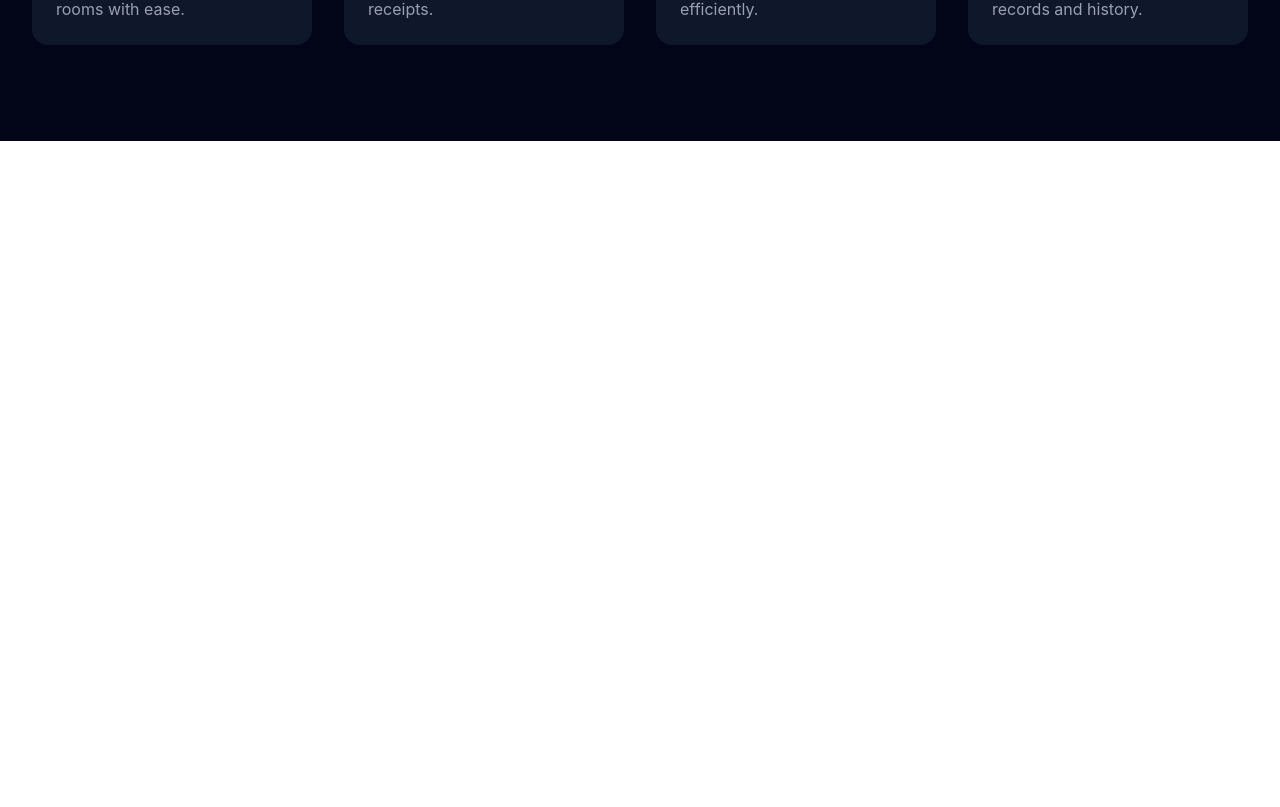
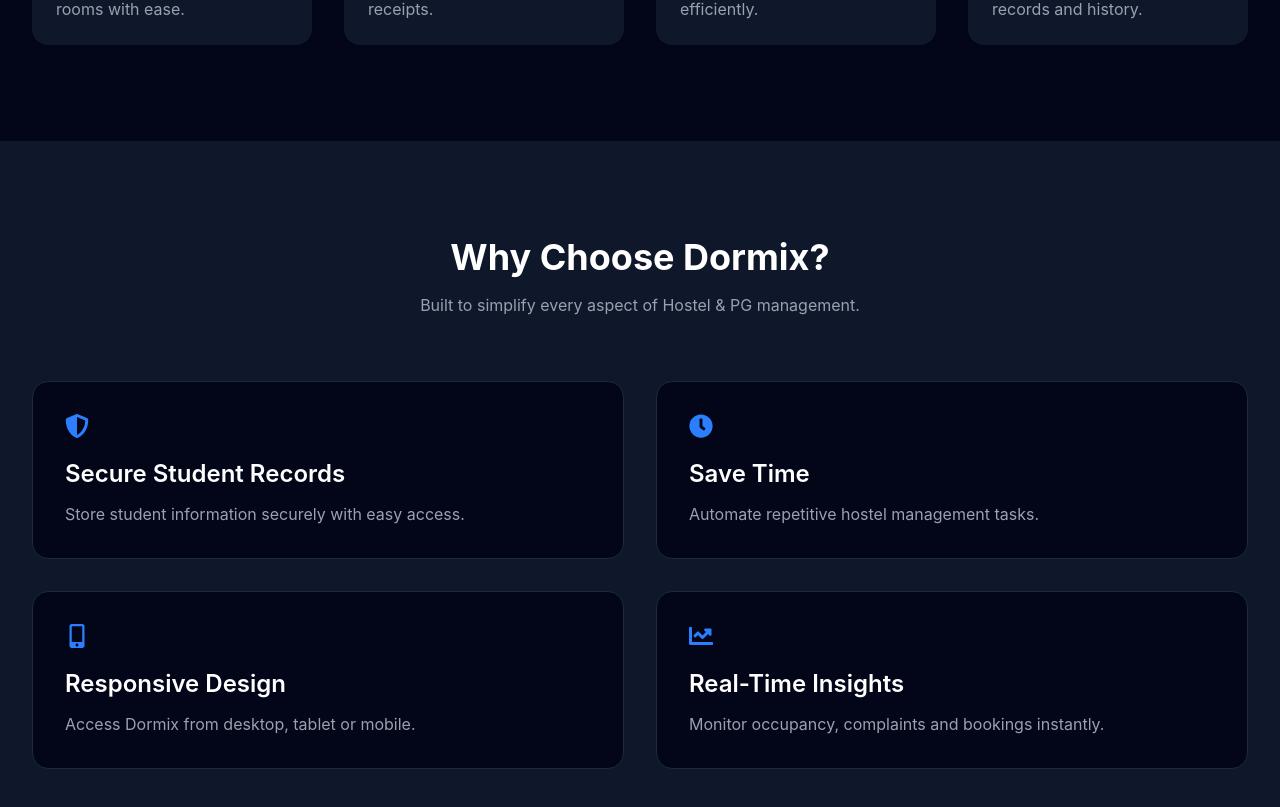
Before and after one commit to Manvi-Sinha/dormix, a React (Vite) app: page / in a window 1280 px wide. Shown: the part 1063-1870 px from the top of the page. Before the commit the page ends 1204 px from the top, so only its background shows below. Built offline with nearby package versions, Linux system fonts and the light colour scheme.

Commit message:
Add why choose section

```diff
--- /dev/null
+++ b/src/components/WhyChoose.jsx
@@ -0,0 +1,72 @@
+import {
+  FaShieldAlt,
+  FaClock,
+  FaMobileAlt,
+  FaChartLine,
+} from "react-icons/fa";
+
+function WhyChoose() {
+  const features = [
+    {
+      icon: <FaShieldAlt className="text-blue-500 text-2xl" />,
+      title: "Secure Student Records",
+      desc: "Store student information securely with easy access.",
+    },
+    {
+      icon: <FaClock className="text-blue-500 text-2xl" />,
+      title: "Save Time",
+      desc: "Automate repetitive hostel management tasks.",
+    },
+    {
+      icon: <FaMobileAlt className="text-blue-500 text-2xl" />,
+      title: "Responsive Design",
+      desc: "Access Dormix from desktop, tablet or mobile.",
+    },
+    {
+      icon: <FaChartLine className="text-blue-500 text-2xl" />,
+      title: "Real-Time Insights",
+      desc: "Monitor occupancy, complaints and bookings instantly.",
+    },
+  ];
+
+  return (
+    <section className="bg-slate-900 text-white py-24">
+      <div className="max-w-7xl mx-auto px-8">
+
+        <div className="text-center">
+          <h2 className="text-4xl font-bold">
+            Why Choose Dormix?
+          </h2>
+
+          <p className="text-gray-400 mt-4">
+            Built to simplify every aspect of Hostel & PG management.
+          </p>
+        </div>
+
+        <div className="grid md:grid-cols-2 gap-8 mt-16">
+
+          {features.map((item) => (
+            <div
+              key={item.title}
+              className="bg-slate-950 p-8 rounded-2xl border border-slate-800 hover:border-blue-500 transition"
+            >
+              {item.icon}
+
+              <h3 className="text-2xl font-semibold mt-5">
+                {item.title}
+              </h3>
+
+              <p className="text-gray-400 mt-3">
+                {item.desc}
+              </p>
+            </div>
+          ))}
+
+        </div>
+
+      </div>
+    </section>
+  );
+}
+
+export default WhyChoose;
--- a/src/pages/Home.jsx
+++ b/src/pages/Home.jsx
@@ -1,6 +1,7 @@
 import Navbar from "../components/Navbar";
 import Hero from "../components/Hero";
 import Features from "../components/Features";
+import WhyChoose from "../components/WhyChoose";
 
 function Home() {
   return (
@@ -8,6 +9,7 @@
       <Navbar />
       <Hero />
       <Features />
+      <WhyChoose />
     </>
   );
 }
```
